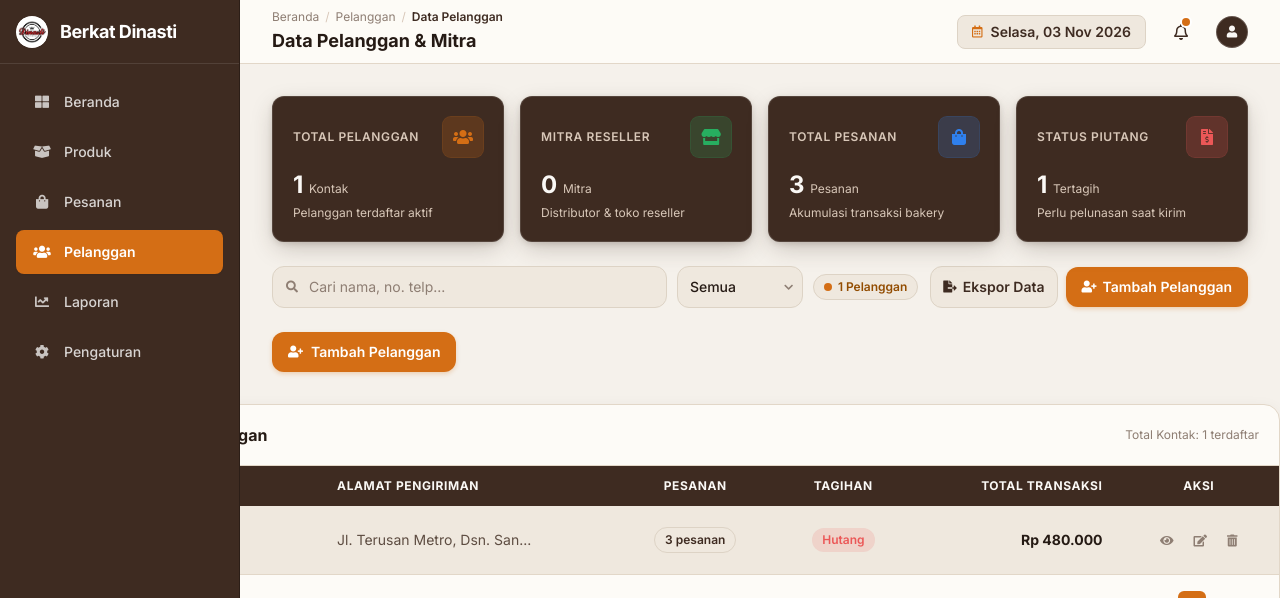
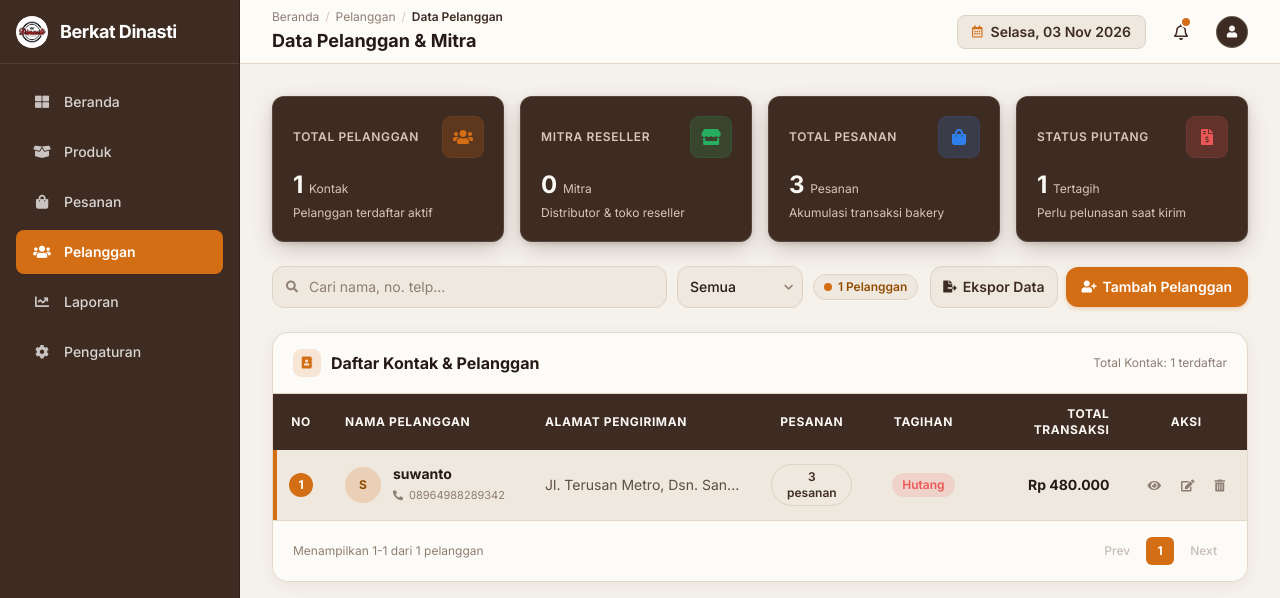
Before and after one commit to uCing4K/Berkat-Dinasti-Sisfor, a PHP site: page /Berkat-Dinasti/public/pelanggan.php in a window 1280 px wide. Shown: the top 598 px of the page. Run offline with PHP 8.4, Linux system fonts and the light colour scheme; a user stored in the database is signed in; data comes from the database, SQL or seed files in the repository; some libraries are stand-ins or nearby versions.

Commit message:
fix(pelanggan): remove duplicate add customer button and fix premature closing divs on desktop layout

```diff
--- a/public/pelanggan.php
+++ b/public/pelanggan.php
@@ -721,31 +721,22 @@
                         </div>
 
                         <!-- Badge Pelanggan Count -->
-                        <span class="inline-flex items-center gap-1.5 px-2.5 py-1 rounded-full text-[11px] sm:text-xs font-semibold bg-[#EFE8DE] text-[#924C00] border border-[#DDD3C5] shrink-0">
+                        <span class="hidden sm:inline-flex items-center gap-1.5 px-2.5 py-1 rounded-full text-xs font-semibold bg-[#EFE8DE] text-[#924C00] border border-[#DDD3C5] shrink-0">
                             <span class="w-2 h-2 rounded-full bg-[#D46E15]"></span>
                             <span id="customerCountBadge"><?= count($pelanggan_list) ?> Pelanggan</span>
                         </span>
                     </div>
 
                     <!-- Right: Button Ekspor & Tambah Pelanggan -->
-                    <div class="flex items-center gap-2 self-end sm:self-auto">
+                    <div class="flex items-center gap-2 w-full sm:w-auto">
                         <button onclick="exportCustomersCSV()"
-                            class="bg-[#EFE8DE] hover:bg-[#E5DDD0] border border-[#DDD3C5] text-[#3E2B21] text-xs sm:text-sm font-semibold px-3 py-2 sm:py-2.5 rounded-xl flex items-center gap-1.5 transition-colors shadow-2xs">
+                            class="flex-1 sm:flex-initial justify-center bg-[#EFE8DE] hover:bg-[#E5DDD0] border border-[#DDD3C5] text-[#3E2B21] text-xs sm:text-sm font-semibold px-3 py-2 sm:py-2.5 rounded-xl flex items-center gap-1.5 transition-colors shadow-2xs">
                             <i class="fas fa-file-export text-xs"></i>
-                            <span class="hidden sm:inline">Ekspor Data</span>
+                            <span>Ekspor Data</span>
                         </button>
 
                         <button onclick="openCustomerModal()"
-                            class="bg-[#D46E15] hover:bg-[#B85207] text-white text-xs sm:text-sm font-semibold px-3.5 sm:px-4 py-2 sm:py-2.5 rounded-xl flex items-center justify-center gap-1.5 transition-all shadow-button-orange active:scale-95 shrink-0">
-                            <i class="fas fa-user-plus text-xs"></i>
-                            <span>Tambah Pelanggan</span>
-                        </button>
-                    </div>
-                </div>
-                        </button>
-
-                        <button onclick="openCustomerModal()"
-                            class="bg-[#D46E15] hover:bg-[#B85207] text-white text-xs md:text-sm font-semibold px-4 py-2.5 rounded-xl flex items-center justify-center gap-2 transition-all shadow-button-orange active:scale-95 shrink-0">
+                            class="flex-1 sm:flex-initial justify-center bg-[#D46E15] hover:bg-[#B85207] text-white text-xs sm:text-sm font-semibold px-4 py-2 sm:py-2.5 rounded-xl flex items-center gap-1.5 transition-all shadow-button-orange active:scale-95 shrink-0">
                             <i class="fas fa-user-plus text-xs"></i>
                             <span>Tambah Pelanggan</span>
                         </button>
```
